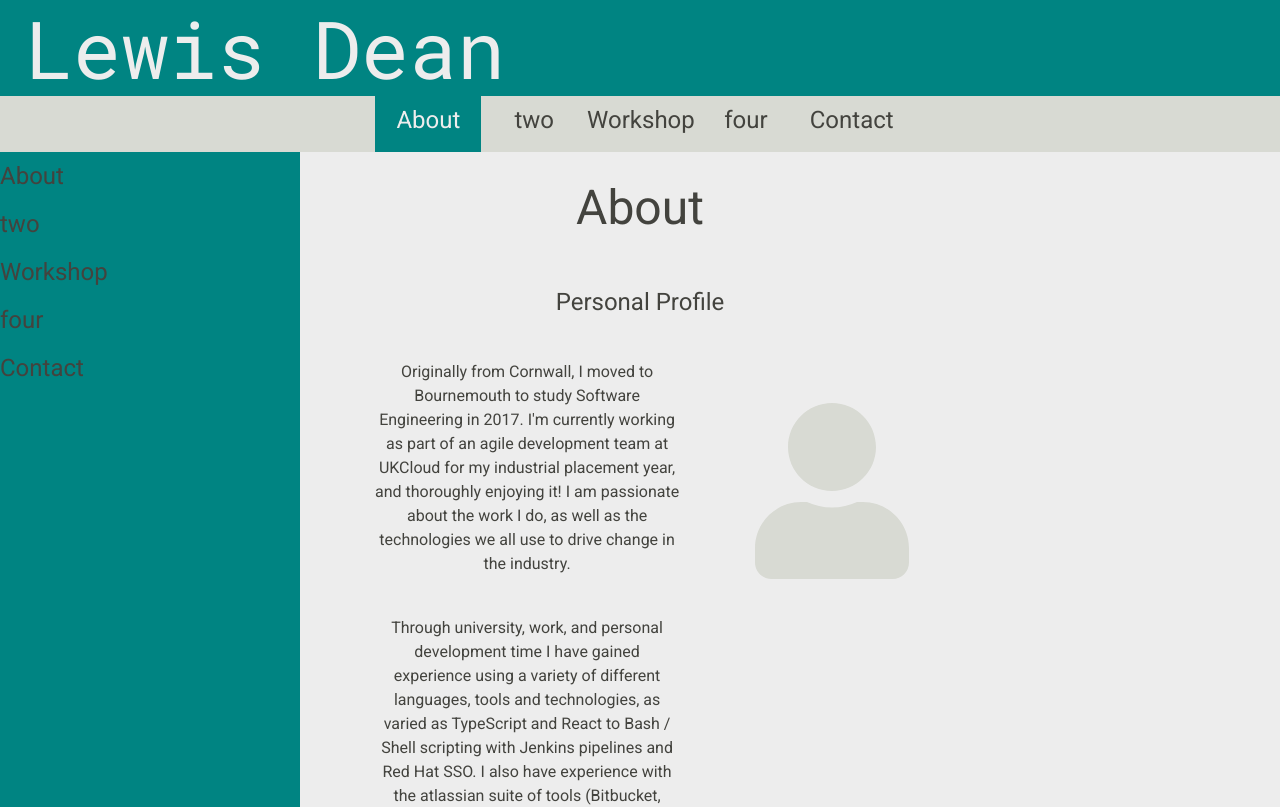
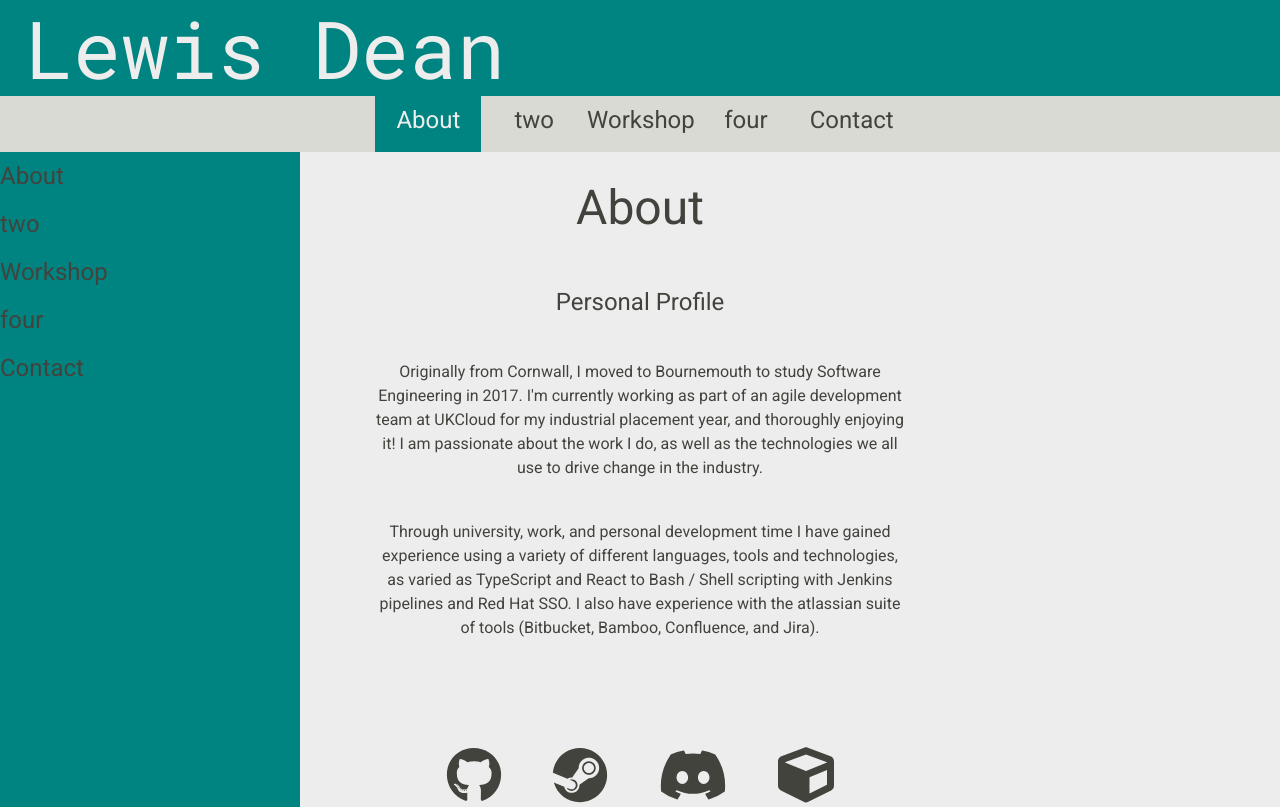
Before and after one commit to lewisdean731/lewisdean-dot-me, a React (Create React App) app: page / in a window 1280 px wide. Shown: the top 807 px of the page. Built offline with nearby package versions, Linux system fonts and the light colour scheme.

Commit message:
chore: remove profile picture placeholder

```diff
--- a/src/containers/Layout/About/About.js
+++ b/src/containers/Layout/About/About.js
@@ -22,7 +22,7 @@ const about = () => {
       </Row>
       <Row>
         <Col></Col>
-        <Col md={5}>
+        <Col md={8}>
           <TextParagraph FullWidth>
             Originally from Cornwall, I moved to Bournemouth to study Software
             Engineering in 2017. I'm currently working as part of an agile
@@ -39,14 +39,6 @@ const about = () => {
             Confluence, and Jira).
           </TextParagraph>
         </Col>
-        <Col md={3}>
-          <p
-            className={[Classes.ProfilePicture, Classes.Placeholder].join(" ")}
-            href="#"
-          >
-            <FontAwesomeIcon icon={"user"} />
-          </p>
-        </Col>
         <Col></Col>
       </Row>
     </div>
```
